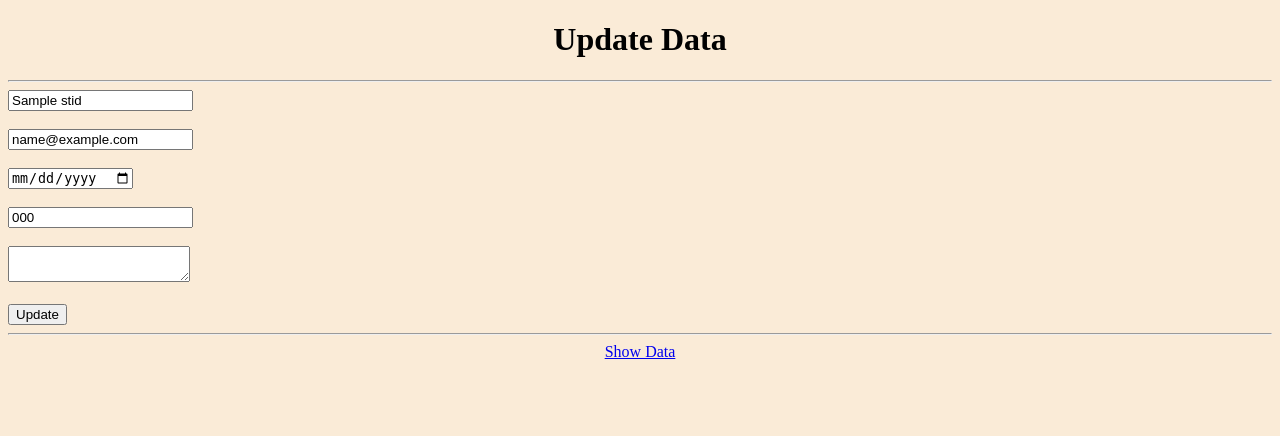
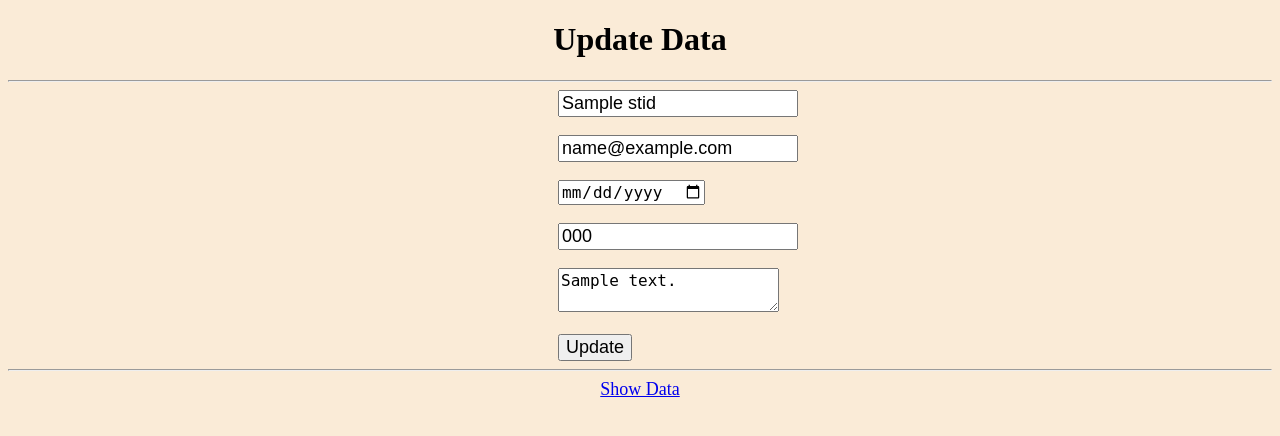
Before and after one commit to Bhumi1084/20Feb_Bhumi_Python, a Django app: template Module-5/QuerySet/myapp/templates/updatedata.html in a window 1280 px wide. Shown: the top 436 px of the page. Run offline with Django 5.2, Linux system fonts and the light colour scheme; the template is opened without the code that fills it: most values are stand-ins (such as "Sample title", 1, 10 or a date in 2020).

Commit message:
25-06-2024

```diff
--- a/Module-5/QuerySet/QuerySet/urls.py
+++ b/Module-5/QuerySet/QuerySet/urls.py
@@ -22,6 +22,6 @@
     path('admin/', admin.site.urls),
     path('',views.index),
     path('showdata/',views.showdata,name='showdata'),
-    path('updatedata/<int:id>',views.updatedata),
-    path('deletedata/<int:id>',views.deletedata),
+    path('updatedata/<int:id>/',views.updatedata, name='updatedata'),
+    path('deletedata/<int:id>/',views.deletedata, name='deletedata'),
 ]
--- a/Module-5/QuerySet/myapp/templates/showdata.html
+++ b/Module-5/QuerySet/myapp/templates/showdata.html
@@ -7,7 +7,7 @@
     <style>
        table{
         border-collapse: collapse;
-        margin-left: 450px;
+        margin-left: 400px;
        }
        body{
         background-color: antiquewhite;
@@ -36,7 +36,7 @@
             <td>{{i.dob}}</td>
             <td>{{i.mobile}}</td>
             <td>{{i.address}}</td>
-            <td><a href="/updatedata">Update</a></td>
+            <td><a href="/updatedata/{{i.id}}">Update</a></td>
             <td><a href="/deletedata/{{i.id}}">Delete</a></td>
         </tr>
         {% endfor %}
--- a/Module-5/QuerySet/myapp/templates/updatedata.html
+++ b/Module-5/QuerySet/myapp/templates/updatedata.html
@@ -7,6 +7,17 @@
     <style>
         body{
             background-color: antiquewhite;
+        }
+        input{
+            font-size: large;
+            margin-left: 550px;
+        }
+        textarea{
+            font-size: large;
+            margin-left: 550px;
+        }
+        a{
+            font-size: large;
         }
     </style>
 </head>
@@ -19,7 +30,7 @@
         <input type="email" value="{{stid.email}}" name="email"><br><br>
         <input type="date" value="{{stid.dob}}" name="dob"><br><br>
         <input type="number" value="{{stid.mobile}}" name="mobile"><br><br>
-        <textarea aria-valuetext="{{stid.address}}" name="address"></textarea><br><br>
+        <textarea name="address">{{stid.address}}</textarea><br><br>
         <input type="submit" value="Update">
     </form>
     <hr>
--- a/Module-5/QuerySet/myapp/views.py
+++ b/Module-5/QuerySet/myapp/views.py
@@ -27,7 +27,9 @@
             return redirect('showdata')
         else:
             print(stdata.errors)
-    return render(request,'updatedata.html',{'stid':stid})
+    else:
+        stdata = studform(instance=stid)
+    return render(request,'updatedata.html',{'stid':stid, 'form':stdata})
 
 def deletedata(request,id):
     stid = studinfo.objects.get(id=id)
```
Also changed, not shown: Module-5/QuerySet/db.sqlite3.
